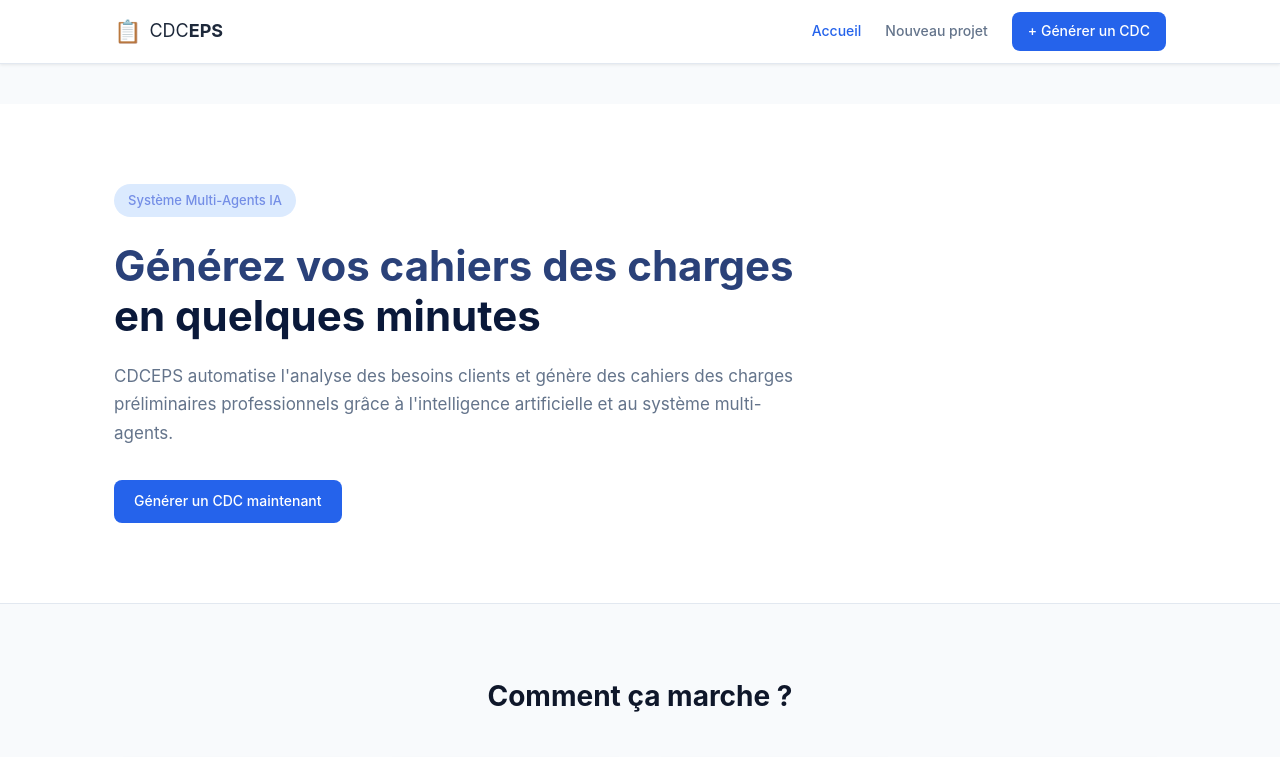
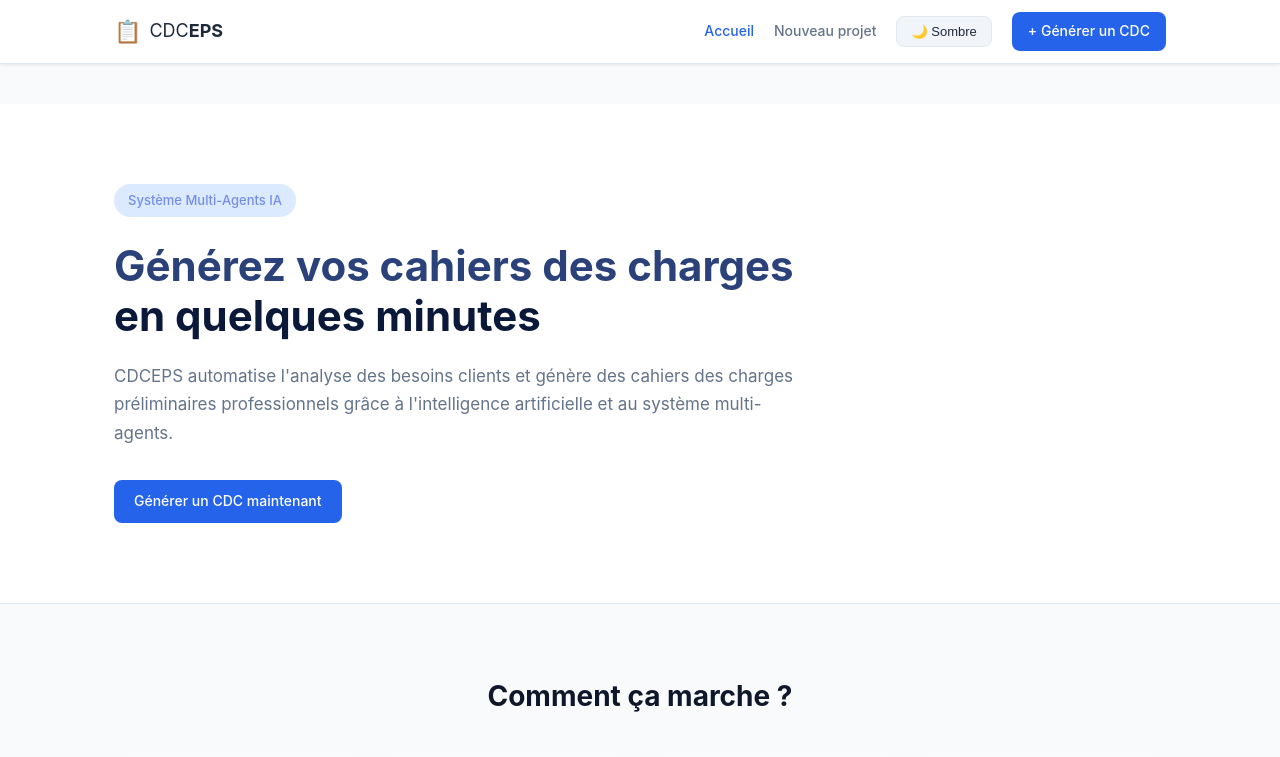
Before and after one commit to Ramadiaw12/CDCeps, a React app in the folder frontend/: page / in a window 1280 px wide. Shown: the top 757 px of the page. Built offline with nearby package versions, Linux system fonts and the light colour scheme; the HTML template or start-up script is replaced by a standard one.

Commit message:
add button dark

```diff
--- a/frontend/src/components/Navbar.jsx
+++ b/frontend/src/components/Navbar.jsx
@@ -1,22 +1,29 @@
 // ============================================================
 // components/Navbar.jsx
-// Barre de navigation présente sur toutes les pages
+// Barre de navigation avec bouton dark/light mode
 // ============================================================
 
 import { Link, useLocation } from 'react-router-dom';
+import { useTheme } from '../context/ThemeContext.jsx';
 
 function Navbar() {
-    // Récupère l'URL actuelle pour mettre en évidence
-    // le lien de la page active
-    const location = useLocation();
+    const location  = useLocation();
+    const { theme, toggleTheme } = useTheme();
 
     const estActif = (chemin) => location.pathname === chemin;
 
     return (
-        <nav style={styles.nav}>
+        <nav style={{
+            ...styles.nav,
+            backgroundColor: theme === 'dark' ? '#1e293b' : '#ffffff',
+            borderBottom: `1px solid ${theme === 'dark' ? '#334155' : '#e2e8f0'}`
+        }}>
             <div style={styles.container}>
-                {/* Logo / Nom de l'application */}
-                <Link to="/" style={styles.logo}>
+                {/* Logo */}
+                <Link to="/" style={{
+                    ...styles.logo,
+                    color: theme === 'dark' ? '#f1f5f9' : '#1e293b'
+                }}>
                     <span style={styles.logoIcon}>📋</span>
                     <span>CDC<strong>EPS</strong></span>
                 </Link>
@@ -27,7 +34,9 @@ function Navbar() {
                         to="/"
                         style={{
                             ...styles.lien,
-                            ...(estActif('/') ? styles.lienActif : {})
+                            color: estActif('/')
+                                ? '#2563eb'
+                                : theme === 'dark' ? '#94a3b8' : '#64748b'
                         }}
                     >
                         Accueil
@@ -37,11 +46,27 @@ function Navbar() {
                         to="/nouveau-projet"
                         style={{
                             ...styles.lien,
-                            ...(estActif('/nouveau-projet') ? styles.lienActif : {})
+                            color: estActif('/nouveau-projet')
+                                ? '#2563eb'
+                                : theme === 'dark' ? '#94a3b8' : '#64748b'
                         }}
                     >
                         Nouveau projet
                     </Link>
+
+                    {/* Bouton dark/light mode */}
+                    <button
+                        onClick={toggleTheme}
+                        style={{
+                            ...styles.btnTheme,
+                            backgroundColor: theme === 'dark' ? '#334155' : '#f1f5f9',
+                            color: theme === 'dark' ? '#f1f5f9' : '#1e293b',
+                            border: `1px solid ${theme === 'dark' ? '#475569' : '#e2e8f0'}`
+                        }}
+                        title={theme === 'dark' ? 'Passer en mode clair' : 'Passer en mode sombre'}
+                    >
+                        {theme === 'dark' ? '☀️ Clair' : '🌙 Sombre'}
+                    </button>
 
                     {/* Bouton principal */}
                     <Link to="/nouveau-projet" style={styles.btnNav}>
@@ -53,18 +78,16 @@ function Navbar() {
     );
 }
 
-// Styles inline pour la navbar
 const styles = {
     nav: {
-        backgroundColor: '#ffffff',
-        borderBottom: '1px solid #e2e8f0',
         height: '64px',
         display: 'flex',
         alignItems: 'center',
         position: 'sticky',
         top: 0,
         zIndex: 100,
-        boxShadow: '0 1px 3px rgba(0,0,0,0.08)'
+        boxShadow: '0 1px 3px rgba(0,0,0,0.08)',
+        transition: 'background-color 0.3s'
     },
     container: {
         maxWidth: '1100px',
@@ -80,9 +103,9 @@ const styles = {
         alignItems: 'center',
         gap: '8px',
         fontSize: '18px',
-        color: '#1e293b',
         textDecoration: 'none',
-        fontWeight: '400'
+        fontWeight: '400',
+        transition: 'color 0.3s'
     },
     logoIcon: {
         fontSize: '22px'
@@ -90,17 +113,24 @@ const styles = {
     liens: {
         display: 'flex',
         alignItems: 'center',
-        gap: '24px'
+        gap: '20px'
     },
     lien: {
-        color: '#64748b',
         textDecoration: 'none',
         fontSize: '14px',
         fontWeight: '500',
         transition: 'color 0.2s'
     },
-    lienActif: {
-        color: '#2563eb'
+    btnTheme: {
+        padding: '7px 14px',
+        borderRadius: '8px',
+        fontSize: '13px',
+        fontWeight: '500',
+        cursor: 'pointer',
+        transition: 'all 0.3s',
+        display: 'flex',
+        alignItems: 'center',
+        gap: '6px'
     },
     btnNav: {
         backgroundColor: '#2563eb',
```
